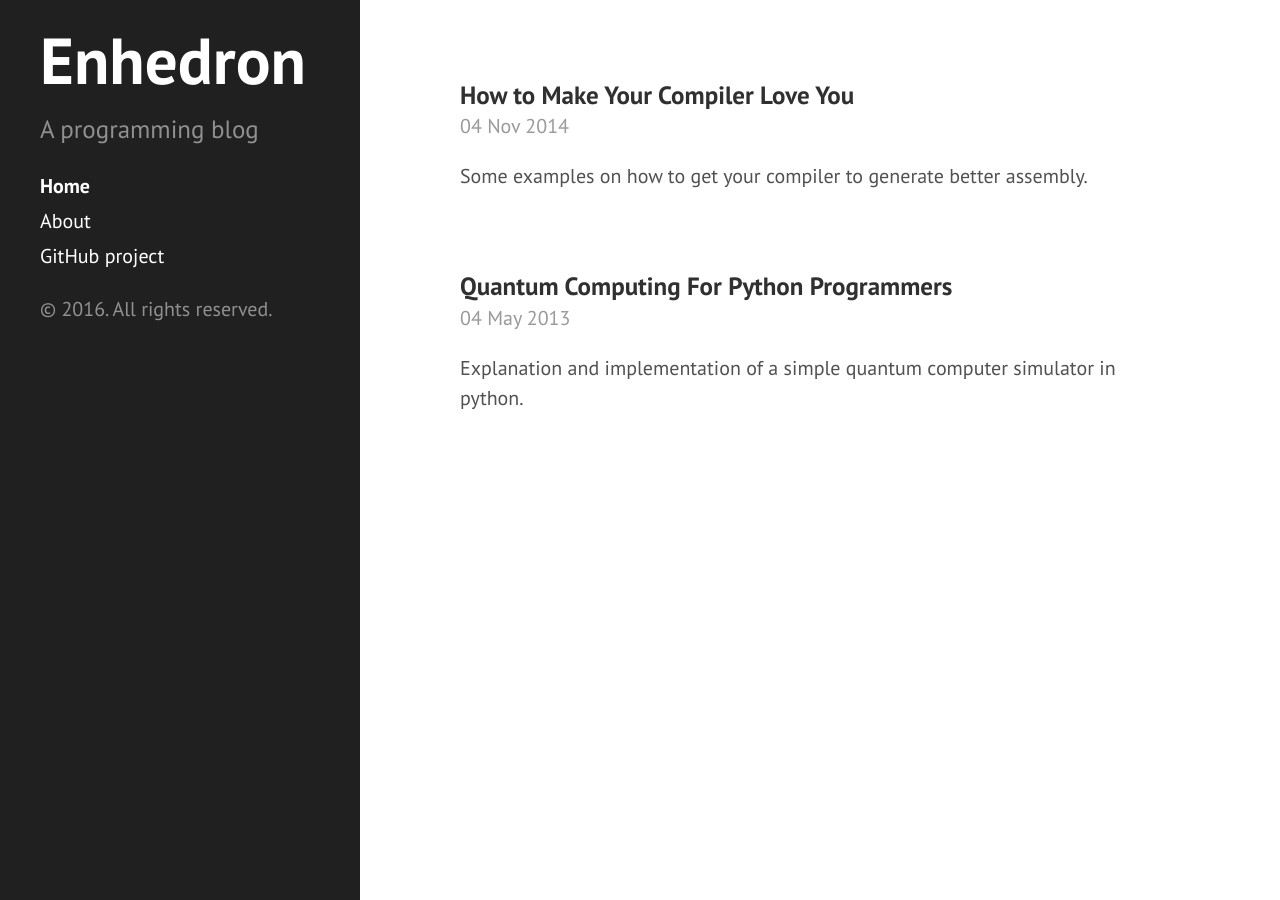
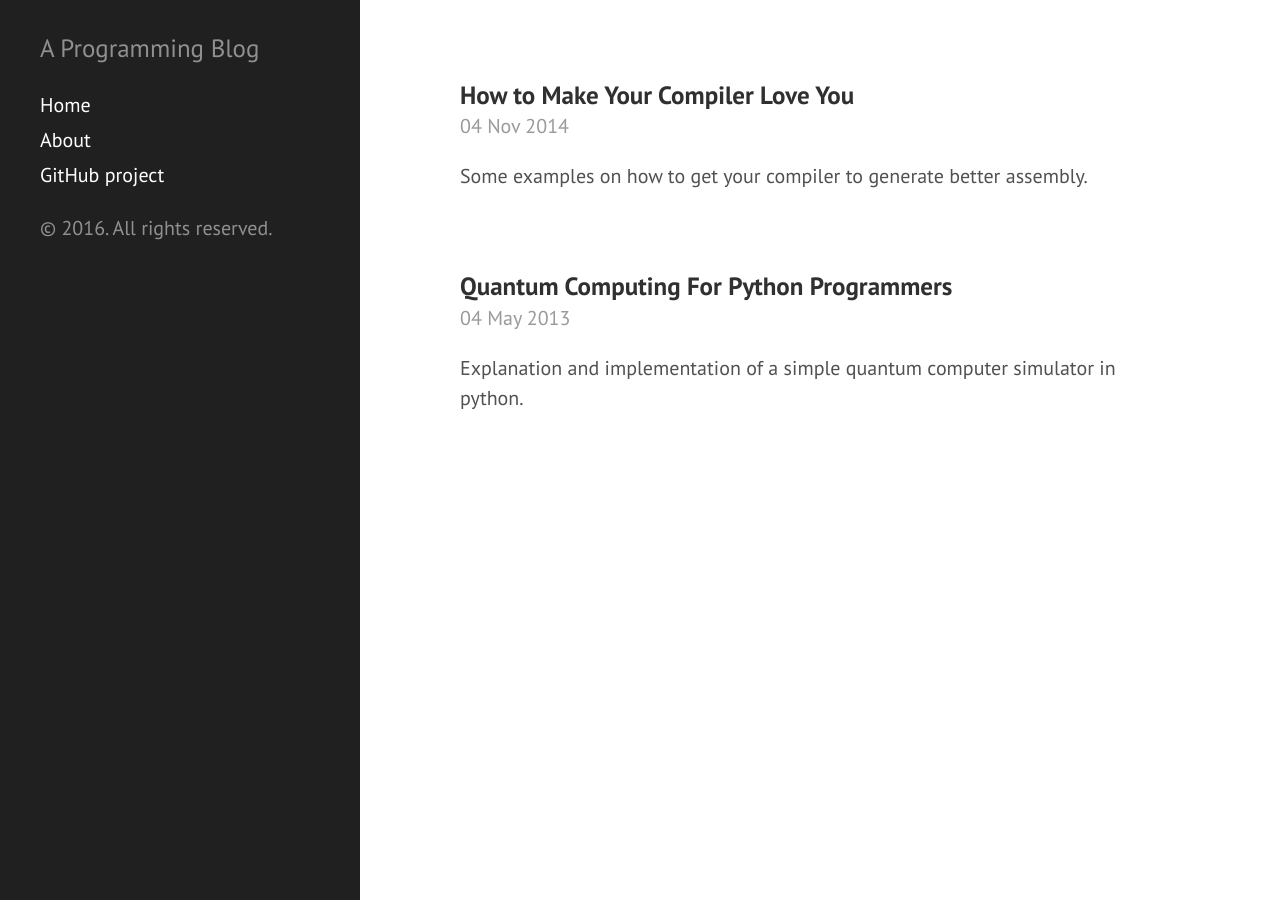
Before and after one commit to simon-bourne/simon-bourne.github.io, a Jekyll site: the page built from index.html, in a window 1280 px wide. Built offline with Jekyll 4.4.1, drawn with Linux system fonts in a browser that asks for light colours; some of the changed lines change nothing that is shown.

Commit message:
Update config

```diff
--- a/_config.yml
+++ b/_config.yml
@@ -1,19 +1,86 @@
-# Dependencies
-highlighter:      pygments
+#
+# This file contains configuration flags to customize your site
+#
 
-# Permalinks
-permalink:        pretty
+# Name of your site (displayed in the header)
+name: Simon Bourne
 
-# Setup
-title:            Enhedron
-tagline:          'A programming blog'
-description:      'A programming blog'
-url:              http://enhedron.com
-baseurl:          /
+# Short bio or description (displayed in the header)
+description: A Programming Blog
 
-author:
-  name:           'Enhedron'
-  url:            http://enhedron.com
+# URL of your avatar or profile pic (you could use your GitHub profile pic)
+avatar:
 
-github:
-  repo: https://github.com/simon-bourne
+#
+# Flags below are optional
+#
+
+# Includes an icon in the footer for each username you enter
+footer-links:
+  dribbble:
+  email:
+  facebook:
+  flickr:
+  github: simon-bourne
+  instagram:
+  linkedin:
+  pinterest:
+  rss: # just type anything here for a working RSS icon
+  twitter:
+  stackoverflow: # your stackoverflow profile, e.g. "users/50476/bart-kiers"
+  youtube: # channel/<your_long_string> or user/<user-name>
+  googleplus: # anything in your profile username that comes after plus.google.com/
+
+
+# Enter your Disqus shortname (not your username) to enable commenting on posts
+# You can find your shortname on the Settings page of your Disqus account
+disqus:
+
+# Enter your Google Analytics web tracking code (e.g. UA-2110908-2) to activate tracking
+google_analytics:
+
+# Your website URL (e.g. http://barryclark.github.io or http://www.barryclark.co)
+# Used for Sitemap.xml and your RSS feed
+url:
+
+# If you're hosting your site at a Project repository on GitHub pages
+# (http://yourusername.github.io/repository-name)
+# and NOT your User repository (http://yourusername.github.io)
+# then add in the baseurl here, like this: "/repository-name"
+baseurl: ""
+
+#
+# !! You don't need to change any of the configuration flags below !!
+#
+
+permalink: /:title/
+
+# The release of Jekyll Now that you're using
+version: v1.2.0
+
+# Jekyll 3 now only supports Kramdown for Markdown
+kramdown:
+  # Use GitHub flavored markdown, including triple backtick fenced code blocks
+  input: GFM
+  # Jekyll 3 and GitHub Pages now only support rouge for syntax highlighting
+  syntax_highlighter: rouge
+  syntax_highlighter_opts:
+    # Use existing pygments syntax highlighting css
+    css_class: 'highlight'
+
+# Set the Sass partials directory, as we're using @imports
+sass:
+  style: :expanded # You might prefer to minify using :compressed
+
+# Use the following plug-ins
+gems:
+  - jekyll-sitemap # Create a sitemap using the official Jekyll sitemap gem
+  - jekyll-feed # Create an Atom feed using the official Jekyll feed gem
+
+# Exclude these files from your production _site
+exclude:
+  - Gemfile
+  - Gemfile.lock
+  - LICENSE
+  - README.md
+  - CNAME
```
